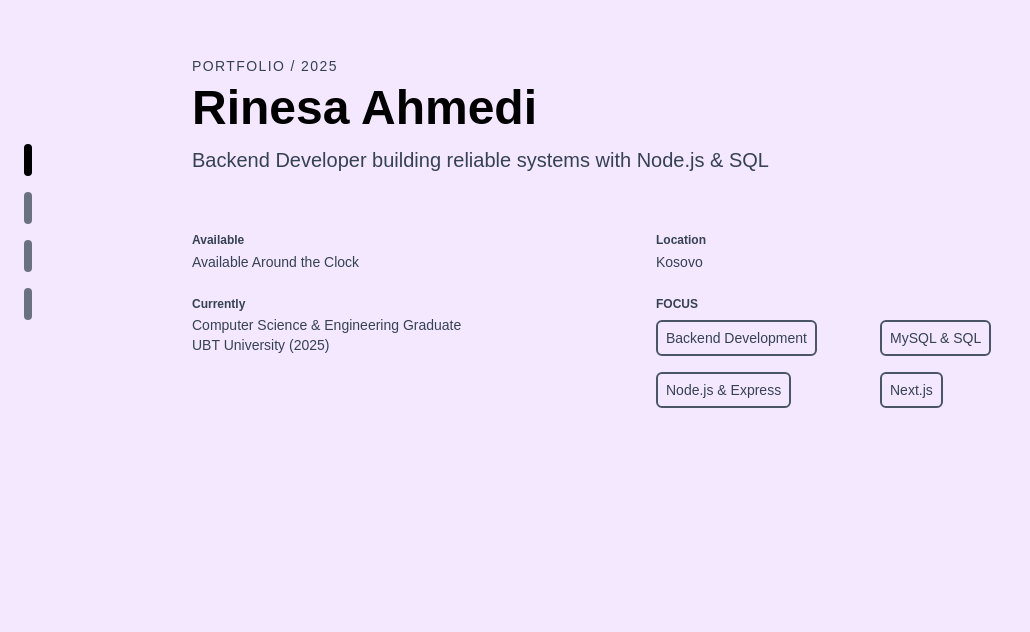
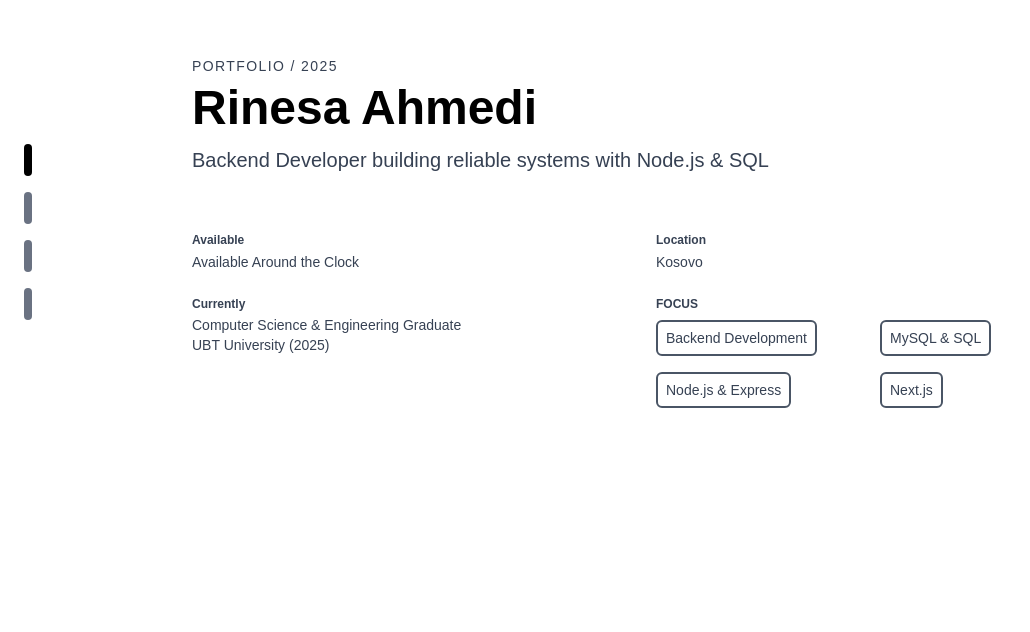
Before and after one commit to rinesaahmedi/my-portofolio, a Next.js app: page / in a window 1280 px wide. Shown: the part 168-800 px from the top of the page, without its empty margins (0-1030 px from the left). Built offline with nearby package versions, Linux system fonts and the light colour scheme.

Commit message:
Changed background color for light mode

```diff
--- a/src/app/globals.css
+++ b/src/app/globals.css
@@ -21,7 +21,7 @@
 
 @media (prefers-color-scheme: light) {
   :root {
-    --background: #f3e8ff;
+    --background: #ffffff;
     --foreground: #000000;
   }
 }
```
